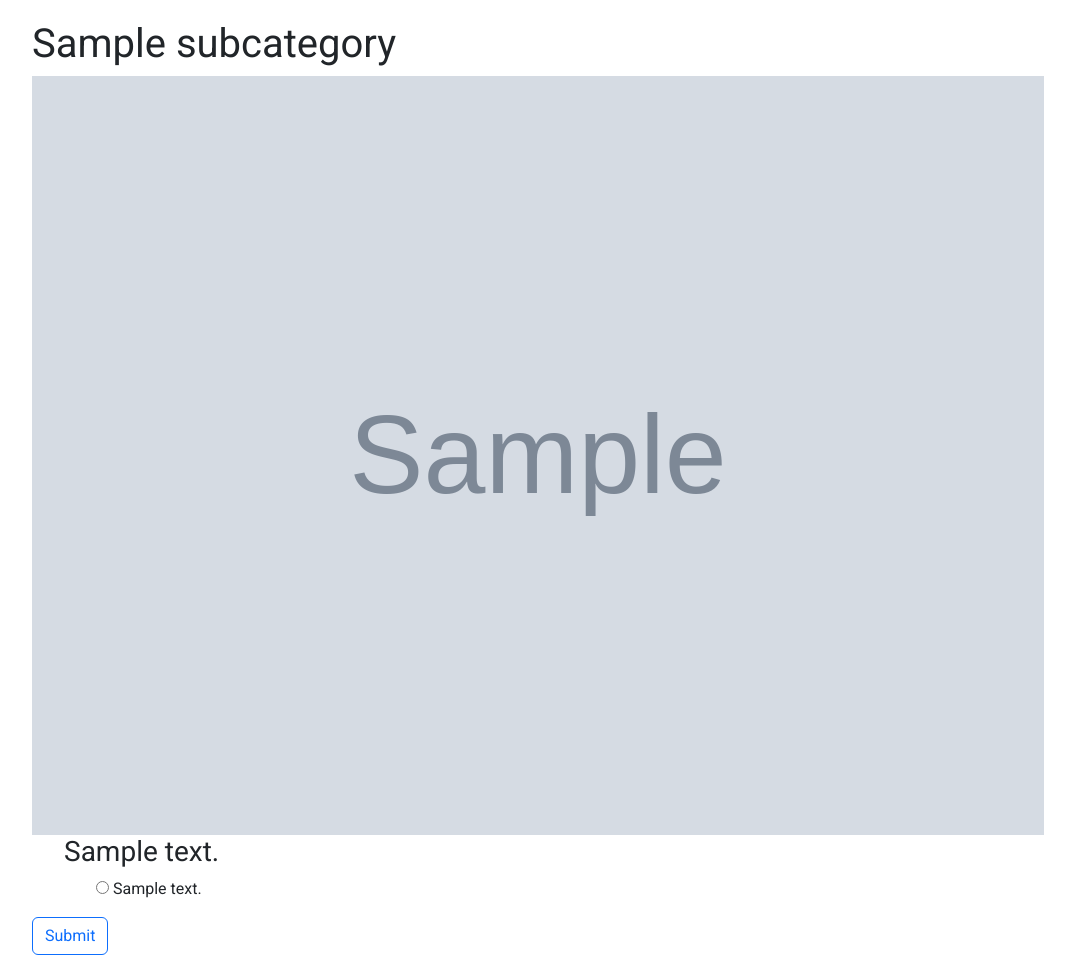
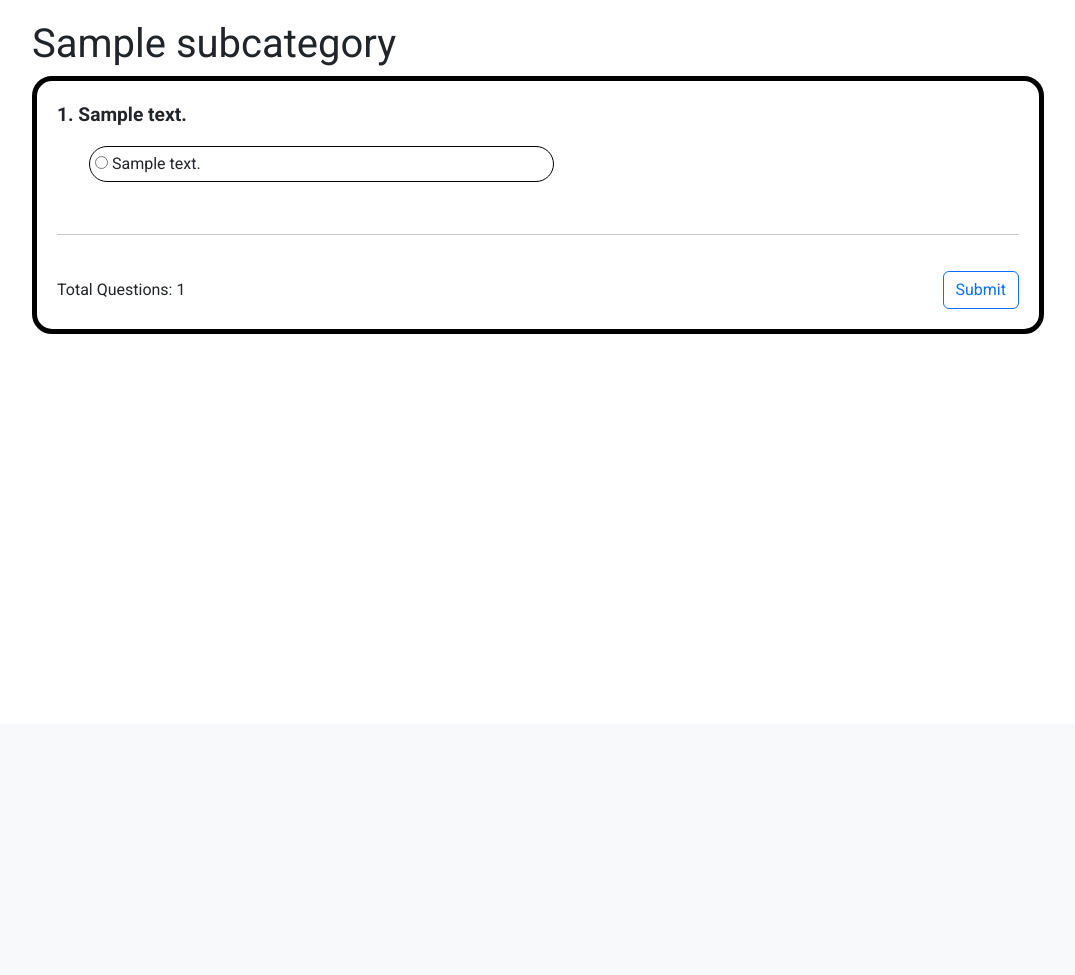
Before and after one commit to gdnkemboi/Quiz-App, a Django app: page /play/00000000-0000-0000-0000-000000000001 in a window 1280 px wide. Shown: the part 76-1051 px from the top of the page, without its empty margins (102-1177 px from the left). After the commit the page ends 410 px from the top, so only its background shows below. Run offline with Django 4.2, Linux system fonts and the light colour scheme; tables that the repository leaves empty hold one stand-in row (values such as "Sample post"); grey boxes marked "Sample" are stand-in pictures; parts of the project's set-up code (start-up, migrations or seed data) failed here and were passed over.

Commit message:
Add styling to quiz page

```diff
--- a/quiz/views.py
+++ b/quiz/views.py
@@ -94,13 +94,12 @@ class SubcategoryDetailView(TemplateView):
     def post(self, request, *args, **kwargs):
         subcategory = Subcategory.objects.get(pk=kwargs["pk"])
         questions = Question.objects.filter(sub_category=subcategory)
-        total_questions = 0
+        total_questions = questions.count()
         correct_answers = 0
 
         for question in questions:
             choice_id = request.POST.get(f"question_{question.id}")
             if choice_id:
-                total_questions += 1
                 choice = Choice.objects.get(pk=choice_id)
                 if choice.is_correct:
                     correct_answers += 1
--- a/static/css/base.css
+++ b/static/css/base.css
@@ -200,3 +200,81 @@ div.greetings {
   align-items: center;
   justify-content: center;
 }
+
+.quiz_title {
+  display: flex;
+  align-items: center;
+  justify-content: space-between;
+}
+
+.quiz_body {
+  display: flex;
+  gap: 20px;
+}
+
+.quiz_body > form {
+  flex: 1;
+  display: flex;
+  flex-direction: column;
+  gap: 20px;
+  border: black 5px solid;
+  border-radius: 20px;
+  padding: 20px;
+}
+
+.question {
+  align-items: center;
+}
+
+.question > button {
+  width: 30px;
+  height: 30px;
+  border-radius: 50%;
+  background-color: white;
+  display: flex;
+  align-items: center;
+  justify-content: center;
+  border: none;
+  cursor: pointer;
+}
+
+.question > button:hover {
+  background-color: #d1d5db;
+}
+
+.question_body {
+  flex: 1;
+}
+
+.question_body > p {
+  font-size: larger;
+  font-weight: 700;
+}
+
+.choices {
+  display: flex;
+  flex-direction: column;
+  gap: 10px;
+}
+
+.choices > li {
+  border: black solid 1px;
+  border-radius: 30px;
+  padding: 5px;
+  width: 50%;
+}
+
+.selected {
+  background-color: #d2e87b;
+}
+
+.question-container {
+  flex: 1;
+}
+
+.quiz_footer {
+  flex: 1;
+  display: flex;
+  justify-content: space-between;
+  align-items: center;
+}
--- /dev/null
+++ b/static/js/base.js
@@ -0,0 +1,36 @@
+let currentCardIndex = 0;
+const cards = document.querySelectorAll('.question');
+
+function showCard(index) {
+  cards.forEach(card => card.style.display = 'none');
+  cards[index].style.display = 'flex';
+}
+
+function nextCard() {
+  if (currentCardIndex < cards.length - 1) {
+    currentCardIndex++;
+    showCard(currentCardIndex);
+  }
+}
+
+function prevCard() {
+  if (currentCardIndex > 0) {
+    currentCardIndex--;
+    showCard(currentCardIndex);
+  }
+}
+
+showCard(currentCardIndex);
+
+function selectRadioButton(liElement) {
+  var radioButton = liElement.querySelector('input[type="radio"]');
+  if (radioButton) {
+    radioButton.click();
+  }
+  let prevSelectedLi = document.querySelector('.selected');
+  if (prevSelectedLi) {
+    prevSelectedLi.classList.remove('selected');
+  }
+
+  liElement.classList.add('selected');
+}
--- a/templates/_base.html
+++ b/templates/_base.html
@@ -55,5 +55,6 @@
     {% block content %}
     {% endblock content %}
     <script src="https://cdn.jsdelivr.net/npm/bootstrap@5.3.2/dist/js/bootstrap.bundle.min.js" integrity="sha384-C6RzsynM9kWDrMNeT87bh95OGNyZPhcTNXj1NW7RuBCsyN/o0jlpcV8Qyq46cDfL" crossorigin="anonymous"></script>
+    <script src="{% static 'js/base.js' %}"></script>
 </body>
 </html>
--- a/templates/quiz/subcategory.html
+++ b/templates/quiz/subcategory.html
@@ -1,22 +1,30 @@
 {% extends "_base.html" %}
 {% block content %}
+{% load static %}
 <div class="container">
+  <div class="quiz_title">
     <h1>{{ subcategory.name }}</h1>
+    <div>
       {% if subcategory.creator == request.user or request.user.is_superuser %}
         <a class="btn btn-outline-primary" href="{% url 'update_quiz' pk=subcategory.id %}">Edit</a> | <a class="btn btn-outline-primary" href="{% url 'subcategory_delete' pk=subcategory.id %}">Delete</a>
       {% endif %}
-  {% if subcategory.cover %}
-    <img src="{{ subcategory.cover.url}}">
-  {% endif %}
-
+    </div>
+  </div>
+  <div class="quiz_body">
+    {% if questions_and_choices %}
       <form method="post" action="{% url 'subcategory' pk=subcategory.id %}">
         {% csrf_token %}
-    <ul>
+
+        <div class="question-container">
           {% for question_data in questions_and_choices %}
-        <h3>{{ question_data.question.text }}</h3>
-        <ul>
+          {% with number=forloop.counter %}
+            <div class="question {% if forloop.first %}first-question{% endif %} {% if forloop.last %}last-question{% endif %}">
+              <button type="button" onclick="prevCard()" {% if questions_and_choices|length == 1 %}style="display:none;"{% endif %}><img src="{% static 'images/chevron-left.svg' %}"></button>
+              <div class="question_body">
+                <p><span>{{ number }}</span>. {{ question_data.question.text }}</p>
+                <ul class="choices">
                   {% for choice in question_data.choices %}
-            <li>
+                    <li onclick="selectRadioButton(this)">
                       <label>
                         <input type="radio" name="question_{{ question_data.question.id }}" value="{{ choice.id }}">
                         {{ choice.text }}
@@ -24,11 +32,19 @@
                     </li>
                   {% endfor %}
                 </ul>
+              </div>
+              <button type="button" onclick="nextCard()" {% if questions_and_choices|length == 1 %}style="display:none;"{% endif %}><img src="{% static 'images/chevron-right.svg' %}"></button>
+            </div>
+          {% endwith %}
           {% endfor %}
-    </ul>
-    {% if questions_and_choices %}
+        </div>
+        <hr>
+        <div class="quiz_footer">
+          <div>Total Questions: {{ questions_and_choices|length }}</div>
           <button type="submit" class="btn btn-outline-primary">Submit</button>
+        </div>
+      </form>
     {% endif %}
-  </form>
+  </div>
 </div>
 {% endblock content %}
```
Also changed, not shown: templates/accounts/profile_edit.html (+6 -4 lines), templates/quiz/confirm_delete.html (+6 -6 lines), static/images/chevron-left.svg (added), static/images/chevron-right.svg (added). Lines whose indentation alone changed are shown as unchanged.
